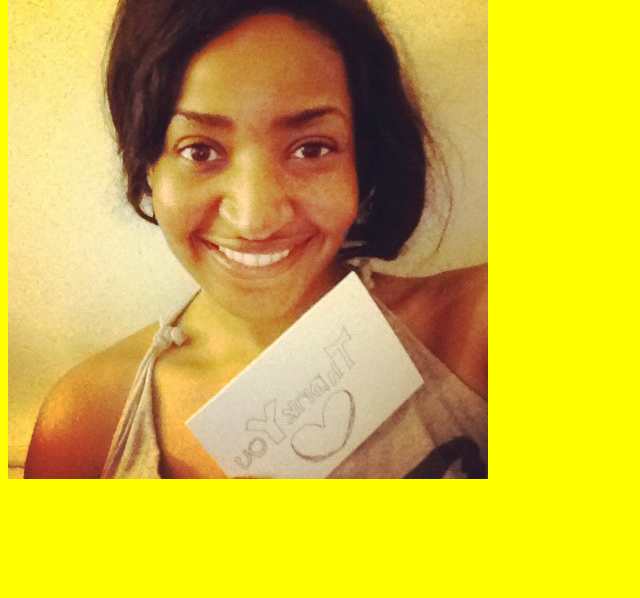
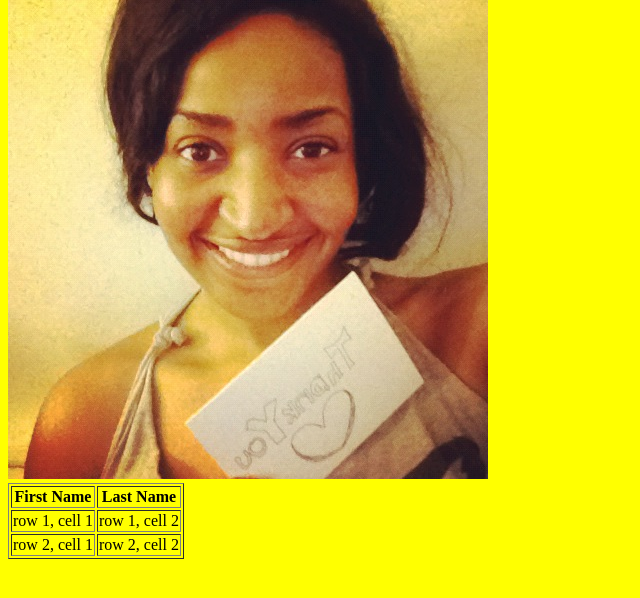
Before and after one commit to penabianca/mywebsite, a Django app: a page that uses web_project/website/templates/website/add.html in a window 1280 px wide. Shown: the part 115-713 px from the top of the page, without its empty margins (0-640 px from the left). Run offline with Django 3.2, Linux system fonts and the light colour scheme.

Commit message:
changed text

```diff
--- a/web_project/website/templates/website/add.html
+++ b/web_project/website/templates/website/add.html
@@ -7,5 +7,19 @@
 
 <p style="color:blue;margin-left:20px;">Je t'aime de tout mon coeur.</p>
 <img src="{{MEDIA_URL}}photo.JPG" />
+<table border="1">
+<tr>
+<th>First Name</th>
+<th>Last Name</th>
+</tr>
+<tr>
+<td>row 1, cell 1</td>
+<td>row 1, cell 2</td>
+</tr>
+<tr>
+<td>row 2, cell 1</td>
+<td>row 2, cell 2</td>
+</tr>
+</table>
 </body>
 </html>
```
